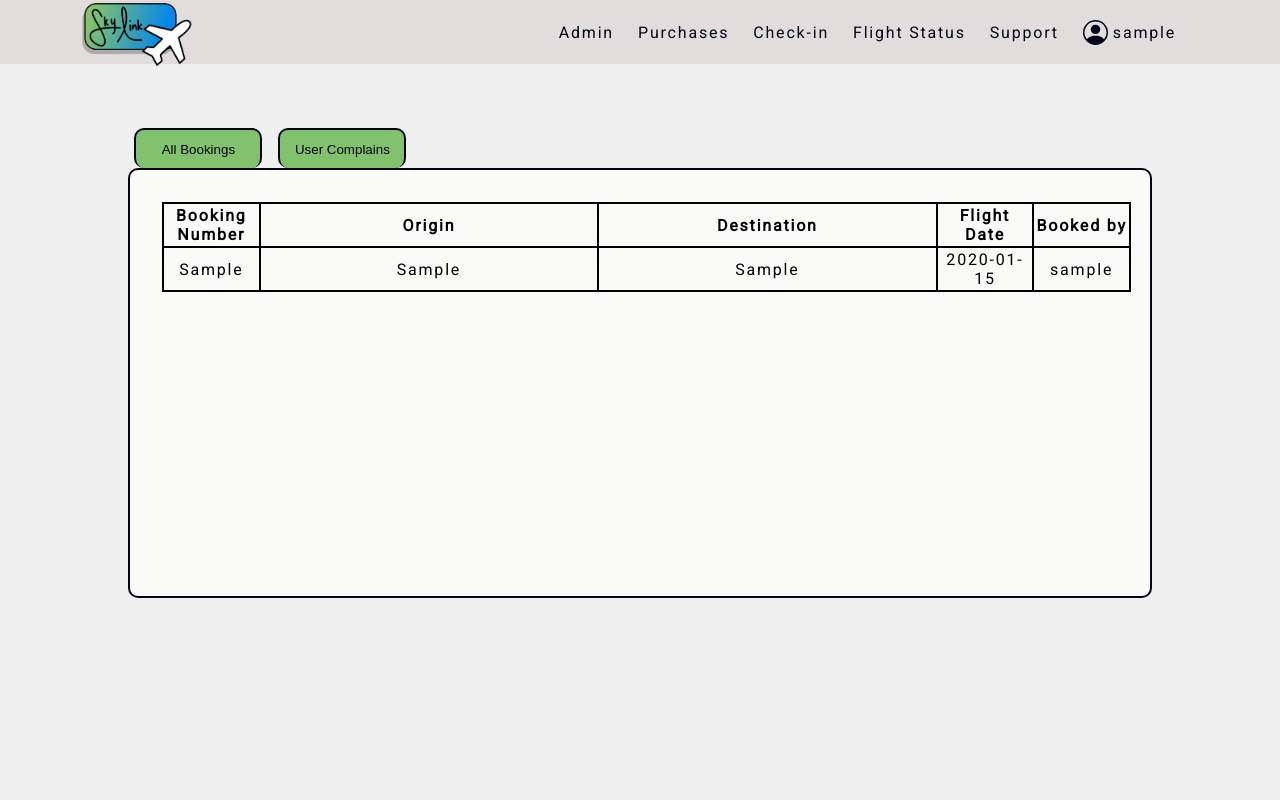
After one commit to Mutton9558/SkyLink, a Flask app: page /admin in a window 1280 px wide. The commit adds this page. Run offline with Flask 3, Linux system fonts and the light colour scheme; the visitor is signed in with stand-in values (Sample User, id 1); tables that the repository leaves empty hold one stand-in row (values such as "Sample post"); some libraries are stand-ins or nearby versions.

Commit message:
Admin page first draft

```diff
--- a/app.py
+++ b/app.py
@@ -2,7 +2,7 @@ from flask import *
 from flask_sqlalchemy import SQLAlchemy
 from dotenv import load_dotenv
 import os
-from datetime import timedelta, datetime
+from datetime import timedelta, datetime, date
 from email.mime.text import MIMEText
 from email.mime.image import MIMEImage
 from email.mime.multipart import MIMEMultipart
@@ -34,10 +34,12 @@ class users(db.Model):
     username = db.Column("username", db.String(20), nullable=False, unique=True)
     password = db.Column("password", db.String(18), nullable=False)
     two_factor_auth = db.Column("two_factor_auth", db.Integer, nullable=False, default=0)
+    isAdmin = db.Column("isAdmin", db.Boolean, nullable=False)
 
     bookings = db.relationship('bookings', backref='user', lazy=True)
+    supportlogs = db.relationship('supportlogs', backref='support_user', lazy=True)
 
-    def __init__(self, icNumber, name, phoneNumber, email, username, password, two_factor_auth):
+    def __init__(self, icNumber, name, phoneNumber, email, username, password, two_factor_auth, isAdmin):
         self.icNumber = icNumber
         self.name = name
         self.phoneNumber = phoneNumber
@@ -45,6 +47,7 @@ class users(db.Model):
         self.username = username
         self.password = password
         self.two_factor_auth = two_factor_auth
+        self.isAdmin = isAdmin
 
 class bookings(db.Model):
     bookingNum = db.Column("bookingNum", db.String(5), primary_key=True, nullable=False, unique=True)
@@ -80,6 +83,17 @@ class bookings(db.Model):
         self.seatNum = seatNum
         self.isCheckedIn = isCheckedIn
         self.bookingUserID = bookingUserID
+
+class supportlogs(db.Model):
+    supportID = db.Column("supportID", db.Integer, primary_key=True, nullable=False, unique=True)
+    supportRequest = db.Column("supportRequest", db.Text, nullable=False)
+    supportDate = db.Column("supportDate", db.String(10), nullable=False)
+    supportUser = db.Column(db.Integer, db.ForeignKey('users.id'), nullable=False)
+
+    def __init__(self, supportRequest, supportDate, supportUser):
+        self.supportRequest = supportRequest
+        self.supportDate = supportDate
+        self.supportUser = supportUser
 
 CACHE_FILE = "token_cache.json"
 def load_cache():
@@ -195,6 +209,7 @@ def automatedEmail(issue, username):
 @app.route('/', methods = ["POST", 'GET'])
 def home():
     if "user" in session and session["user"] != "":
+        email = users.query.filter_by(username = session["user"]).first().email
         # Read options from the .txt file
         try:
             with open('static/airport_lists.txt', 'r') as file:
@@ -249,7 +264,7 @@ def home():
                     else:
                         flash("Invalid Promo Code")
                         return redirect(url_for("home"))
-        return render_template("index.html", profile_Name = session["user"], options=options)
+        return render_template("index.html", profile_Name = session["user"], options=options, email=email)
     else:
         return redirect(url_for("register"))
 
@@ -285,7 +300,10 @@ def register():
                     flash("Invalid email!")
                 isCode = new_hpNo[0]
                 if isCode == "+":
-                    new_user = users(icNumber=new_ic, name=new_name, phoneNumber=new_hpNo, email=new_email, username=new_username, password=new_password, two_factor_auth=0)
+                    if new_email == "skylinkcustomerservice@gmail.com":
+                        new_user = users(icNumber=new_ic, name=new_name, phoneNumber=new_hpNo, email=new_email, username=new_username, password=new_password, two_factor_auth=0, isAdmin=True)
+                    else:
+                        new_user = users(icNumber=new_ic, name=new_name, phoneNumber=new_hpNo, email=new_email, username=new_username, password=new_password, two_factor_auth=0, isAdmin=False)
                     db.session.add(new_user)
                     db.session.commit()
                     return redirect(url_for("login"))
@@ -308,6 +326,8 @@ def login():
                 return redirect(url_for("email_2fa", attempted_email=attempted_email))
             session.permanent = True
             session["user"] = usernameInput
+            if users.query.filter_by(username=usernameInput).first().isAdmin == True:
+                return redirect(url_for("admin"))
             return redirect(url_for("home"))
         else:
             flash("Invalid Username or Password!")
@@ -323,9 +343,14 @@ def logout():
 def support():
     if "user" in session and session["user"] != "":
         if request.method == "POST":
-            name = users.query.filter_by(username=session["user"]).first().username
-            email = users.query.filter_by(username=session["user"]).first().email
+            user = users.query.filter_by(username=session["user"]).first()
+            name = user.username
+            email = user.email
             message = request.form.get("message")
+            today = date.today()
+            today_str = today.strftime('%Y-%m-%d')
+            todayPlaceholder = today_str.split('-')
+            dateToday = '/'.join(todayPlaceholder[::-1])
 
             try:
                 msg = automatedEmail(message, name)
@@ -341,9 +366,11 @@ def support():
                     smtp.sendmail(from_addr=smtp_user, to_addrs=to, msg=msg.as_string())
 
                 flash(f"Your inquiry has been submitted successfully. Check your email ({email}) for our response!", "success")
+                new_support_request = supportlogs(supportRequest=message, supportDate=dateToday, supportUser=user.id)
+                db.session.add(new_support_request)
+                db.session.commit()
             except Exception as e:
                 flash(f"An error occurred while sending the email: {str(e)}", "danger")
-
             return redirect(url_for("support"))
 
         return render_template("support.html", profile_Name = session["user"])
@@ -1068,7 +1095,8 @@ def email_2fa():
         if attempted_email is None:
             return redirect(url_for("login"))
 
-        user = users.query.filter_by(email=attempted_email).first().username
+        u = users.query.filter_by(email=attempted_email).first()
+        user = u.username
 
         # Generate a new code only if one doesn't already exist in the session
         if "auth_code" not in session:
@@ -1092,7 +1120,10 @@ def email_2fa():
                 session.permanent = True
                 session["user"] = user
                 session.pop("auth_code", None)  # Remove the code after successful login
-                return redirect(url_for("home"))
+                if u.isAdmin == True:
+                    return redirect(url_for("admin"))
+                else:
+                    return redirect(url_for("home"))
 
         return render_template('email_2fa.html', email=attempted_email, user=user)
 
@@ -1140,6 +1171,22 @@ def send2FAEmail(user, attempted_email, code, app_root):
         smtp.login(smtp_user, smtp_password)
         smtp.sendmail(from_addr=smtp_user, to_addrs=to, msg=msg.as_string())
 
+@app.route('/booking_receipt', methods=["GET"])
+def booking_receipt():
+    # booking_id = request.args.get("bookingNum")
+    return render_template('receipt.html')
+
+@app.route('/admin')
+def admin():
+    if "user" in session and session["user"] != "":
+        if users.query.filter_by(username=session["user"]).first().isAdmin != True:
+            return redirect(url_for("home"))
+        booking_list = bookings.query.join(users, users.id == bookings.bookingUserID).all()
+        request_list = supportlogs.query.join(users, users.id == supportlogs.supportUser).all()
+        return render_template("admin.html", profile_Name=session["user"], booking_list=booking_list, request_list = request_list)
+    else:
+        return redirect(url_for("login"))
+
 if __name__ == "__main__":
     with app.app_context():
         db.create_all()
--- a/static/airport_lists.txt
+++ b/static/airport_lists.txt
@@ -22,7 +22,7 @@ Long Lellang (LGL)
 Long Seridan (ODN)
 Marudi (MUR)
 Melaka International Airport (MKZ)
-Miri Airport (MKY)
+Miri Airport (MYY)
 Mukah (MKM)
 Penang International Airport (PEN)
 Sandakan Airport (SDK)
--- a/static/style.css
+++ b/static/style.css
@@ -1359,3 +1359,80 @@ body.dark-mode #flight-list-container{
         font-size: 18px;
     }
 }
+
+#main-content-admin{
+    margin-top: 8rem;
+    width: 100vw;
+    display: flex;
+    flex-direction: column;
+    justify-content: center;
+    align-items: center;
+}
+
+#cont-admin-1{
+    width: 80%;
+    max-height: 100vh;
+}
+
+#admin-btns{
+    display: flex;
+    flex-direction: row;
+    margin-left: 0.4rem;
+}
+
+.section-btn{
+    margin-right: 1rem;
+}
+
+.section-btn button{
+    background-color: var(--primary);
+    border: 2px var(--text-light-mode) solid;
+    border-bottom: 0;
+    border-radius: 10px;
+    width: 8rem;
+    height: 2.5rem;
+}
+
+#content-sec-admin{
+    border: 2px var(--text-light-mode) solid;
+    border-radius: 10px;
+    padding: 0.8rem;
+    background-color: #fafaf9;
+    position: relative;
+    overflow-y: auto;
+    height: 50vh;
+}
+
+.content-admin{
+    position: absolute;
+    top: 0;
+    left: 0;
+    height: auto;
+    margin: 2rem;
+}
+
+#admin-booking-history, #admin-user-complains{
+    width: 95%;
+    display: flex;
+    justify-content: center;
+    align-items: center;
+}
+
+#admin-bookings, #user-support-logs{
+    width: 100%;
+}
+
+#admin-bookings, #admin-bookings th, #admin-bookings td, #user-support-logs, #user-support-logs th, #user-support-logs td{
+    border: 2px black solid;
+    border-collapse: collapse;
+    padding: 2px;
+    margin: 0;
+    text-align: center;
+}
+
+.hide-sec{
+    display: none;
+    top: -9999px;
+    left: -9999px;
+    z-index: -10;
+}
--- /dev/null
+++ b/templates/admin.html
@@ -0,0 +1,150 @@
+<!DOCTYPE html>
+<html lang="en">
+<head>
+    <meta charset="UTF-8">
+    <meta name="viewport" content="width=device-width, initial-scale=1.0">
+    <link rel="icon" href="{{url_for('static', filename='img/icon.png')}}" />
+    <link rel="stylesheet" href="{{ url_for('static', filename='style.css') }}"/>
+    <title>Admin</title>
+</head>
+<body>
+    <header class="header">
+        <div class="header-container">
+          <div class="logo">
+            <a class="navbar-brand" href="/home">
+              <img
+                src="{{url_for('static', filename='img/logo.png')}}"
+                height="80"
+                alt="SkyLink"
+                href="/"
+              />
+            </a>
+          </div>
+          <div class="useful-links">
+            <div class="link">
+                <a class="nav-link" href="/admin">
+                  <p>Admin</p>
+                </a>
+              </div>
+            <div class="link">
+              <a class="nav-link" href="{{ url_for('profile') }}#recent-flight-list-container">
+                <p>Purchases</p>
+              </a>
+            </div>
+            <div class="link">
+              <a class="nav-link" href="/check-in">
+                <p>Check-in</p>
+              </a>
+            </div>
+            <div class="link">
+              <a class="nav-link" href="#">
+                <p>Flight Status</p>
+              </a>
+            </div>
+            <div class="link">
+              <a class="nav-link" href="/support">
+                <p>Support</p>
+              </a>
+            </div>
+            <div class="profile">
+              <a class="nav-link" href="#">
+                <svg
+                  xmlns="http://www.w3.org/2000/svg"
+                  display="flex"
+                  width="25"
+                  fill="currentColor"
+                  class="bi bi-person-circle"
+                  viewBox="0 0 16 16"
+                >
+                  <path d="M11 6a3 3 0 1 1-6 0 3 3 0 0 1 6 0" />
+                  <path
+                    fill-rule="evenodd"
+                    d="M0 8a8 8 0 1 1 16 0A8 8 0 0 1 0 8m8-7a7 7 0 0 0-5.468 11.37C3.242 11.226 4.805 10 8 10s4.757 1.225 5.468 2.37A7 7 0 0 0 8 1"
+                  />
+                </svg>
+                <p class="profile-text">{{ profile_Name }}</p>
+              </a>
+              <div class="dropdown">
+                <div class="dropdown-content">
+                  <a href="/profile">Profile</a>
+                  <a href="/settings">Settings</a>
+                  <a href="/logout">Logout</a>
+                </div>
+              </div>
+            </div>
+          </div>
+        </div>
+    </header>
+    <div id="main-content-admin">
+      <div id="cont-admin-1">
+        <div id="admin-btns">
+          <div class="section-btn">
+              <button id="all-booking-history" onclick="toggleBookingSection()">All Bookings</button>
+          </div>
+          <div class="section-btn">
+              <button id="all-user-complains" onclick="toggleComplainSection()">User Complains</button>
+          </div>
+        </div>
+        <div id="content-sec-admin">
+            <div class="content-admin" id="admin-booking-history">
+                <table id="admin-bookings">
+                    <tr>
+                        <th style="width: 10%;">Booking Number</th>
+                        <th style="width: 35%;">Origin</th>
+                        <th style="width: 35%;">Destination</th>
+                        <th style="width: 10%;">Flight Date</th>
+                        <th style="width: 10%;">Booked by</th>
+                    </tr>
+                    {% for booking in booking_list %}
+                        <tr>
+                            <td>{{ booking.bookingNum }}</td>
+                            <td>{{ booking.origin }}</td>
+                            <td>{{ booking.destination }}</td>
+                            <td>{{ booking.date }}</td>
+                            <td>{{ booking.user.username }}</td>
+                        </tr>
+                    {% endfor %}
+                </table>
+            </div>
+            <div class="content-admin hide-sec" id="admin-user-complains">
+                <table id="user-support-logs">
+                  <tr>
+                    <th style="width: 10%;">Support No.</th>
+                    <th style="width: 50%;">Support Request</th>
+                    <th style="width: 10%;">Request Date</th>
+                    <th style="width: 10%;">Request by</th>
+                    <th style="width: 20%;">Status</th>
+                  </tr>
+                  {% for request in request_list %}
+                    <tr>
+                      <td>{{ request.supportID }}</td>
+                      <td>{{ request.supportRequest }}</td>
+                      <td>{{ request.supportDate }}</td>
+                      <td>{{ request.support_user.username }}</td>
+                      <td class="resolved-status">Not Resolved</td>
+                    </tr>
+                  {% endfor %}
+                </table>
+            </div>
+        </div>
+      </div>
+    </div>
+    <script>
+      bookingList = document.getElementById('admin-booking-history');
+      userComplainList = document.getElementById('admin-user-complains');
+      function toggleBookingSection(){
+        if (bookingList.classList.contains('hide-sec')){
+          bookingList.classList.remove('hide-sec');
+          userComplainList.classList.add('hide-sec')
+        };
+      };
+
+      function toggleComplainSection(){
+        if (userComplainList.classList.contains('hide-sec')){
+          bookingList.classList.add('hide-sec');
+          userComplainList.classList.remove('hide-sec')
+        };
+      };
+    </script>
+</body>
+</html>
--- a/templates/booking.html
+++ b/templates/booking.html
@@ -3,6 +3,7 @@
 <head>
     <meta charset="UTF-8">
     <meta name="viewport" content="width=device-width, initial-scale=1.0">
+    <link rel="icon" href="{{url_for('static', filename='img/icon.png')}}" />
     <title>Booking Page</title>
     <style>
         body {
--- a/templates/email_2fa.html
+++ b/templates/email_2fa.html
@@ -3,6 +3,7 @@
 <head>
     <meta charset="UTF-8">
     <meta name="viewport" content="width=device-width, initial-scale=1.0">
+    <link rel="icon" href="{{url_for('static', filename='img/icon.png')}}" />
     <title>Email 2FA</title>
 </head>
 <body>
```
Also changed, not shown: templates/index.html (+7 -0 lines), templates/receipt.html (added, +36 -0 lines).
